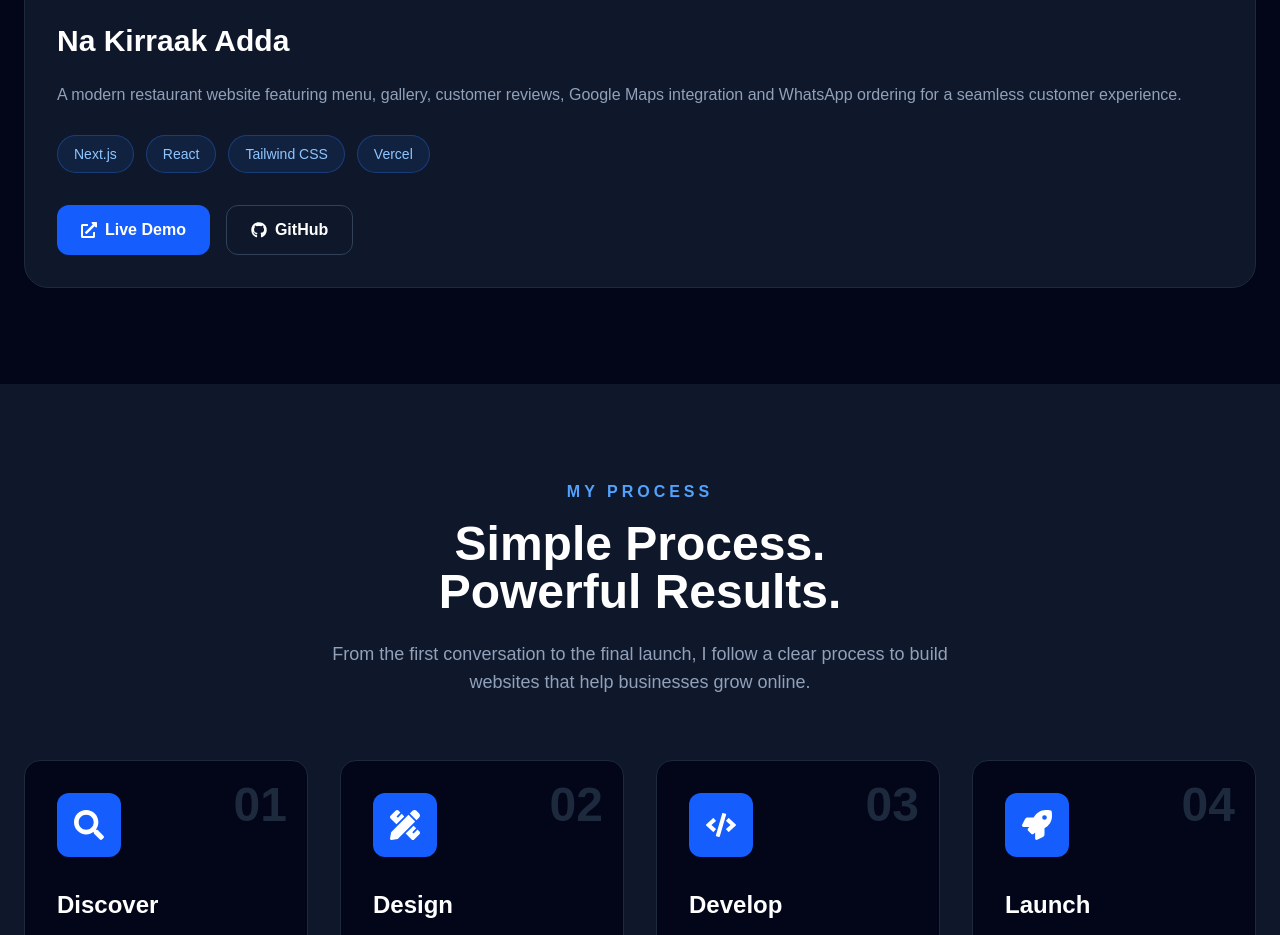
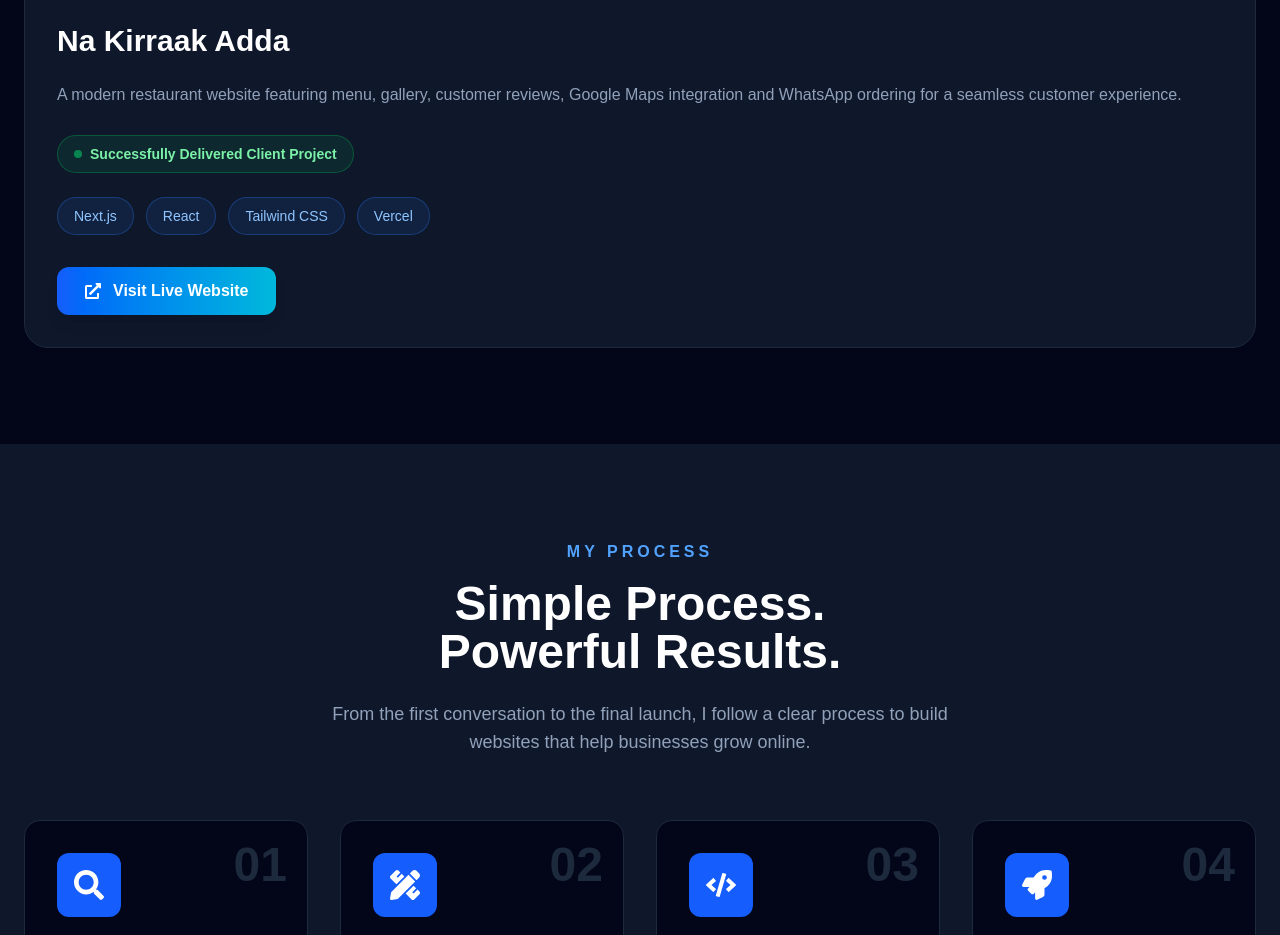
Before and after one commit to Kannashiva/kanna-web-studio, a Next.js app: page / in a window 1280 px wide. Shown: the part 4640-5575 px from the top of the page. Built offline with nearby package versions, Linux system fonts and the light colour scheme.

Commit message:
Removed the github button and updated the live button

```diff
--- a/components/Projects.tsx
+++ b/components/Projects.tsx
@@ -1,10 +1,7 @@
 import Link from "next/link";
 import Image from "next/image";
 import Reveal from "./Reveal";
-import {
-  FaExternalLinkAlt,
-  FaGithub,
-} from "react-icons/fa";
+import { FaExternalLinkAlt } from "react-icons/fa";
 
 const projects = [
   {
@@ -20,7 +17,6 @@ const projects = [
       "Vercel",
     ],
     live: "https://na-kirraak-adda.vercel.app",
-    github: "https://github.com/Kannashiva/Na-Kirraak-Adda",
   },
 ];
 
@@ -137,6 +133,14 @@ export default function Projects() {
   {project.description}
 </p>
 
+<div className="mt-6 inline-flex items-center gap-2 rounded-full border border-green-500/30 bg-green-500/10 px-4 py-2">
+  <span className="h-2 w-2 rounded-full bg-green-400 animate-pulse"></span>
+
+  <span className="text-sm font-semibold text-green-300">
+    Successfully Delivered Client Project
+  </span>
+</div>
+
                   {/* Tech Stack */}
 
                   <div className="mt-6 flex flex-wrap gap-3">
@@ -163,9 +167,9 @@ export default function Projects() {
 
                   </div>
 
-                  {/* Buttons */}
+                  {/* Live Demo Button */}
 
-                  <div className="mt-8 flex flex-wrap gap-4">
+                  <div className="mt-8 flex items-center gap-4">
 
                     <Link
   href={project.live}
@@ -173,44 +177,24 @@ export default function Projects() {
   className="
   inline-flex
   items-center
-                      gap-2
+  gap-3
   rounded-xl
-                      bg-blue-600
-                      px-6
+  bg-gradient-to-r
+  from-blue-600
+  to-cyan-500
+  px-7
   py-3
   font-semibold
   text-white
-                      transition
-                      hover:bg-blue-700
+  shadow-lg
+  transition-all
+  duration-300
   hover:scale-105
+  hover:shadow-[0_10px_30px_rgba(59,130,246,0.4)]
   "
 >
   <FaExternalLinkAlt />
-                      Live Demo
-                    </Link>
-
-                    <Link
-                      href={project.github}
-                      target="_blank"
-                      className="
-                      inline-flex
-                      items-center
-                      gap-2
-                      rounded-xl
-                      border
-                      border-slate-700
-                      px-6
-                      py-3
-                      font-semibold
-                      text-white
-                      transition
-                      hover:border-blue-500
-                      hover:bg-slate-800
-                      hover:scale-105
-                      "
-                    >
-                      <FaGithub />
-                      GitHub
+  Visit Live Website
 </Link>
 
                   </div>
```
Lines whose indentation alone changed are shown as unchanged.
